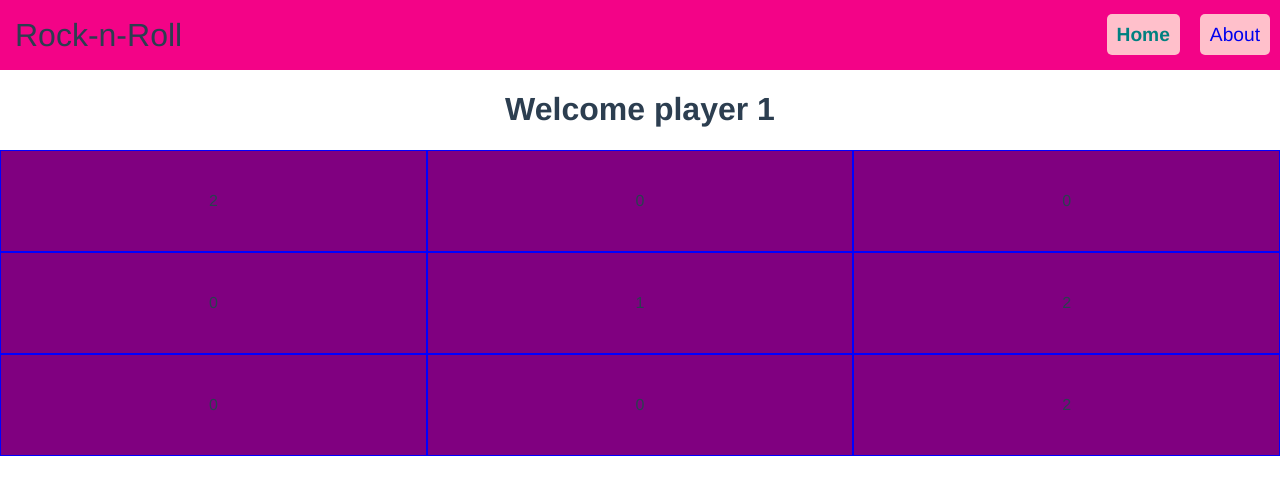
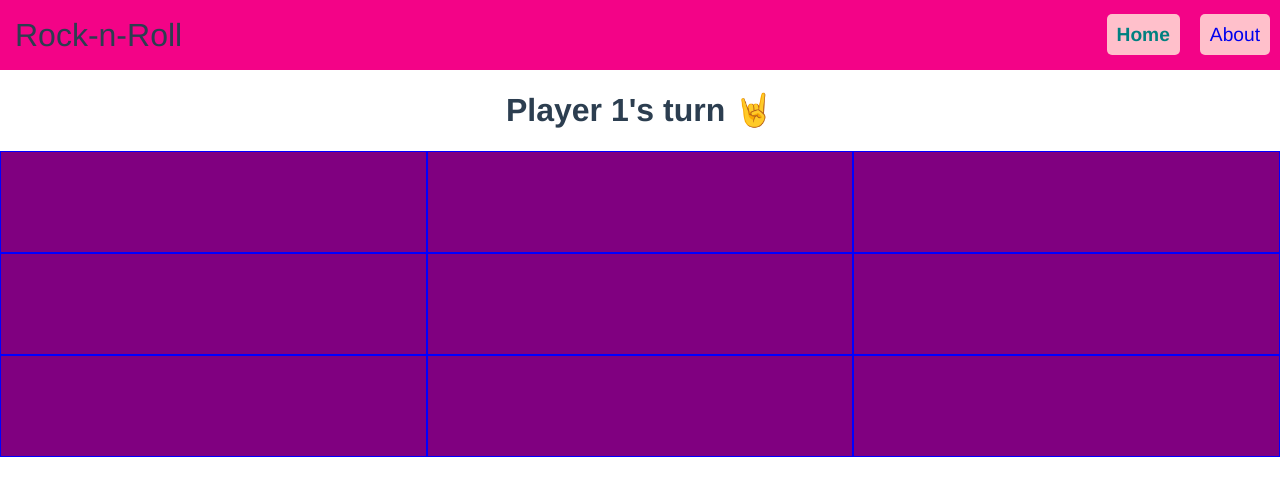
Before and after one commit to smartmonkey007/100Days, a Vue app in the folder projects/rock-n-roll/: page /#/ in a window 1280 px wide. Shown: the top 496 px of the page. Built offline with nearby package versions, Linux system fonts and the light colour scheme.

Commit message:
update tests for game evaluation changes

```diff
--- a/projects/rock-n-roll/src/components/Board.vue
+++ b/projects/rock-n-roll/src/components/Board.vue
@@ -1,7 +1,7 @@
 <template>
   <div class="board-container">
     <div class="board-square" v-for="(square, index) in squares" :key="index">
-      <Square :value="square"></Square>
+      <Square :value="square" v-on:select="()=>selectSquare(index)"></Square>
     </div>
   </div>
 </template>
@@ -18,6 +18,10 @@ import Square from './Square.vue';
 })
 export default class Board extends Vue {
   @Prop() private squares!: [];
+
+  selectSquare(square: number) {
+    this.$emit('select', square);
+  }
 }
 </script>
 
@@ -31,7 +35,6 @@ export default class Board extends Vue {
 }
 
 .board-square {
-
   flex: 1 0 30%;
 }
 </style>
--- a/projects/rock-n-roll/src/components/Game.vue
+++ b/projects/rock-n-roll/src/components/Game.vue
@@ -1,7 +1,7 @@
 <template>
   <div>
-    <jumbotron v-bind:message="'Welcome player 1'"></jumbotron>
-    <Board :squares="board"></Board>
+    <jumbotron v-bind:message="gameState.message"></jumbotron>
+    <Board v-on:select="(square)=>selectSquare(square)" :squares="gameState.board"></Board>
   </div>
 </template>
 
@@ -10,6 +10,7 @@
 import { Vue, Component } from 'vue-property-decorator';
 import jumbotron from './jumbotron.vue';
 import Board from './Board.vue';
+import { GameState, takeTurn, newGame, startGame } from '../gameLogic';
 
 @Component({
   name: 'game',
@@ -19,15 +20,29 @@ import Board from './Board.vue';
   }
 })
 export default class Game extends Vue {
-  board = [];
+  gameState: GameState;
 
   constructor () {
     super();
-    this.board = Array(9).fill(0);
-    for (let index = 0; index < Math.random() * 10; index++) {
-      console.log('loopin');
-      this.board[parseInt(`${Math.random() * 9}`)] = parseInt(`${Math.random() * 2 + 1}`);
-    }
+
+    this.gameState = newGame;
+
+    setTimeout(() => {
+      this.setGameState(this.gameState, startGame);
+    }, 2000);
+  }
+
+  selectSquare(square: number) {
+    const newTurn = takeTurn(this.gameState, square);
+    this.setGameState(this.gameState, newTurn);
+  }
+
+  setGameState(current: GameState, newState: GameState) {
+    current.message = newState.message;
+    current.board = [...newState.board];
+    current.player = newState.player;
+    current.message = newState.message;
+    current.result = { ...newState.result };
   }
 }
 
--- a/projects/rock-n-roll/src/components/Square.vue
+++ b/projects/rock-n-roll/src/components/Square.vue
@@ -1,18 +1,23 @@
 <template>
-  <div class="square">
-    <span v-on:click="() => selectSquare()">{{value}}</span>
+  <div class="square" v-on:click="() => selectSquare()">
+    <span class="player-square">{{getSquareAvatar(value)}}</span>
   </div>
 </template>
 
 <script lang="ts">
-import { Component, Prop, Emit, Vue, } from 'vue-property-decorator';
+import { Component, Prop, Vue, } from 'vue-property-decorator';
+import { getAvatar } from '../gameLogic';
 
 @Component
 export default class Square extends Vue {
   @Prop() value?: string;
 
-  selectSquare () {
-    Emit('select-square');
+  selectSquare() {
+    this.$emit('select');
+  }
+
+  getSquareAvatar(player: number) {
+    return getAvatar(player);
   }
 }
 </script>
@@ -27,4 +32,8 @@ export default class Square extends Vue {
   justify-content: center;
   align-items: center;
 }
+
+.player-square {
+  font-size: 4vw;
+}
 </style>
```
Also changed, not shown: 1 other file (tests, documents, lock files or other folders).
